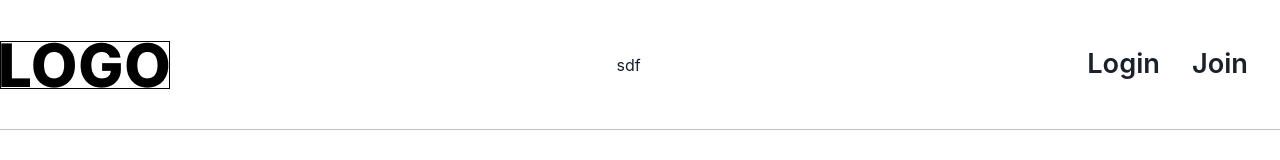
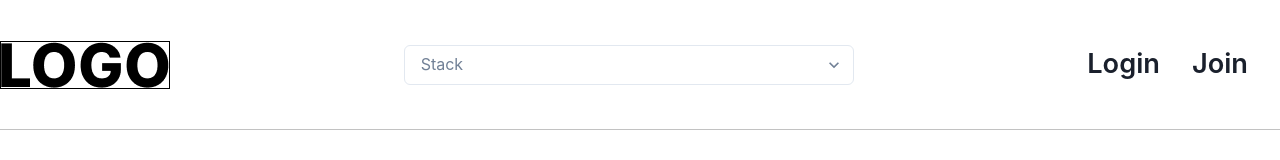
Before and after one commit to gahyuun/23-W-Cow-Project-Frontend, a React (Create React App) app: page / in a window 1280 px wide. Shown: the top 160 px of the page. Built offline with nearby package versions, Linux system fonts and the light colour scheme.

Commit message:
Feat: 헤더 검색 기능 구현

```diff
--- a/src/component/Header.jsx
+++ b/src/component/Header.jsx
@@ -1,8 +1,9 @@
-import { Box, Image, Text } from '@chakra-ui/react';
+import { Box, Image, Select, Text } from '@chakra-ui/react';
 import * as React from 'react';
 import { useNavigate } from 'react-router-dom';
 import Swal from 'sweetalert2';
 import logo from '../img/LOGO.png';
+import { stacks } from '../helper/types.js';
 
 function Header({ isLogin, setIsLogin }) {
   const navigate = useNavigate('');
@@ -29,6 +30,15 @@ function Header({ isLogin, setIsLogin }) {
       }
     });
   };
+  const handleSearch = (e) => {
+    e.preventDefault();
+    const searchValue = e.target.value;
+    if (searchValue === '') {
+      console.log('빈값입니당 검색하세용');
+      return;
+    }
+    navigate(`/api/portfolio?searchWord=${searchValue}`);
+  };
 
   return (
     <Box
@@ -37,6 +47,7 @@ function Header({ isLogin, setIsLogin }) {
       display="flex"
       justifyContent="space-around"
       alignItems="center"
+      w="100%"
     >
       <Box
         w="7xl"
@@ -44,10 +55,29 @@ function Header({ isLogin, setIsLogin }) {
         justifyContent="space-between"
         alignItems="center"
       >
-        <Box border="1px solid black">
+        <Box
+          border="1px solid black"
+          onClick={() => {
+            navigate('/');
+          }}
+        >
           <Image src={logo} alt="logo" />
         </Box>
-        <Box>sdf</Box>
+
+        <Box>
+          <Select
+            placeholder="Stack"
+            color="#718096"
+            w="28.125rem"
+            onChange={handleSearch}
+          >
+            {Object.keys(stacks).map((stack) => (
+              <option key={stack} value={stack}>
+                {stack}
+              </option>
+            ))}
+          </Select>
+        </Box>
 
         <Box>
           {isLogin ? (
@@ -97,7 +127,6 @@ function Header({ isLogin, setIsLogin }) {
               >
                 Login
               </Text>
-              <a href="http://localhost:3000/join">
               <Text
                 _hover={{
                   textDecoration: 'underline',
@@ -110,7 +139,6 @@ function Header({ isLogin, setIsLogin }) {
               >
                 Join
               </Text>
-              </a>
             </Box>
           )}
         </Box>
```
Lines whose indentation alone changed are shown as unchanged.
